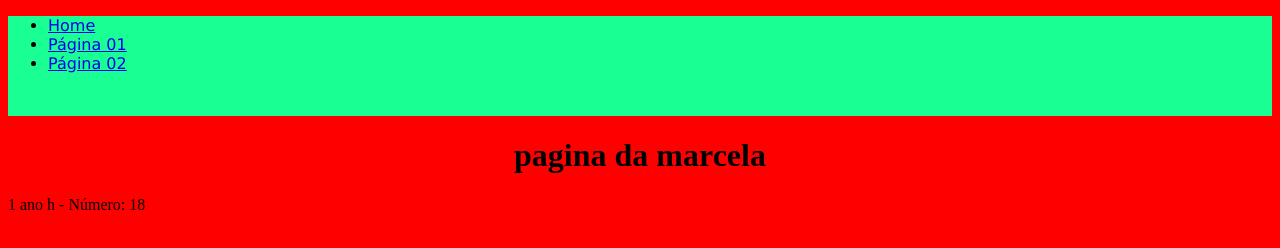
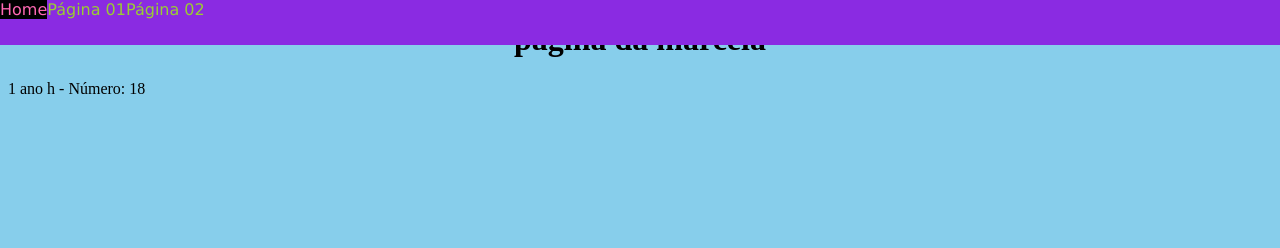
Before and after one commit to marcela007/primeiroh_2t, a plain HTML site: page index.html in a window 1280 px wide. Drawn offline with Linux system fonts and the light colour scheme.

Commit message:
aula 10-08

```diff
--- a/estilo.css
+++ b/estilo.css
@@ -1,13 +1,35 @@
 body {
-  background-color: rgb(255, 0, 0)
+  background-color: skyblue;
 }
 h1 {
   text-align: center;
 }
 .menuPrincipal {
-   position: relative;
+   position: absolute;
+   top: 0;
+   left: 0;
    width: 100%;
-   height: 100px;
-   background: rgb(25, 255, 148);
+   height: 45px;
+   background: blueviolet;
    font-family: 'Lucida Sans', 'Lucida Sans Regular', 'Lucida Grande', 'Lucida Sans Unicode', Geneva, Verdana, sans-serif;
 }
+nav ul{
+  list-style: none ;
+  margin: 0;
+  padding: 0;
+  overflow: 0;
+}
+li {
+  float: left;
+}
+li a {
+  display: block;
+  color: yellowgreen;
+  text-align: center;
+  padding: 14px 16x;
+  text-decoration: none;
+}
+li a:hover {
+  color: hotpink;
+  background: black;
+}
```
